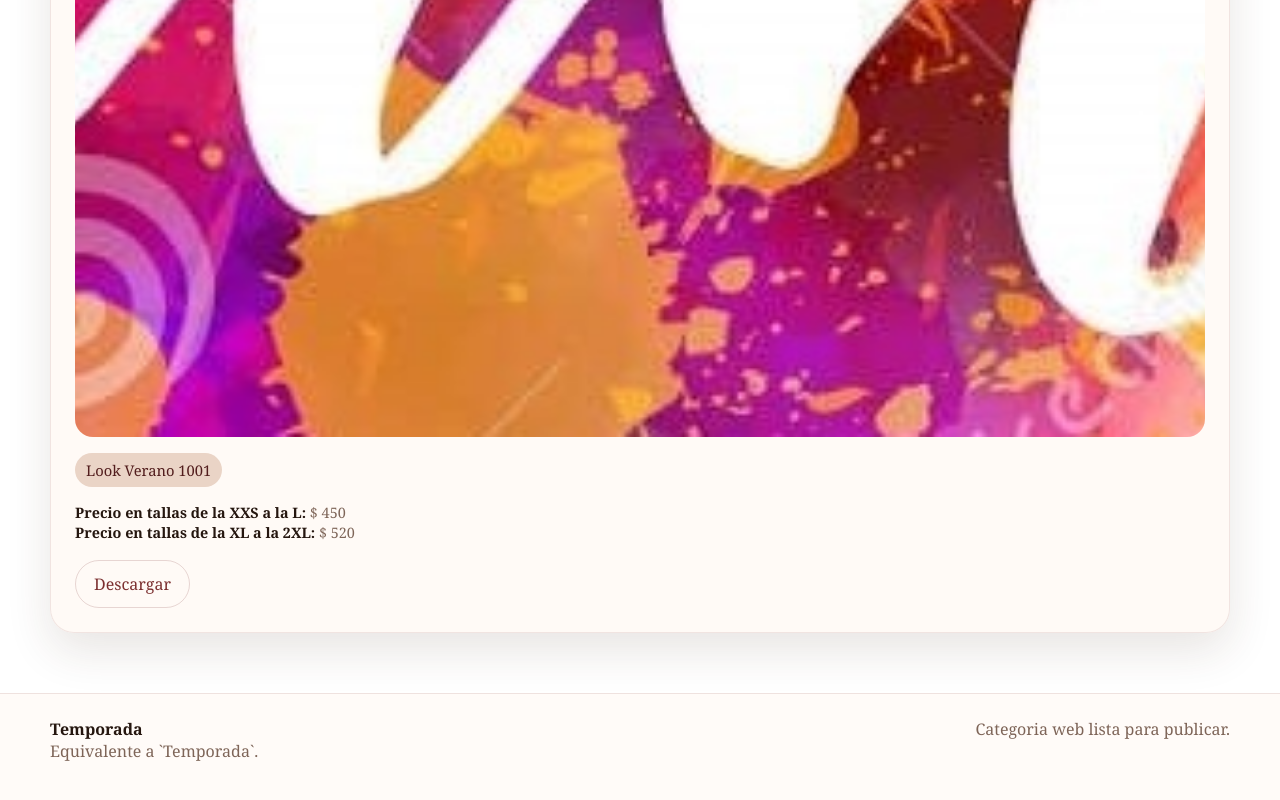
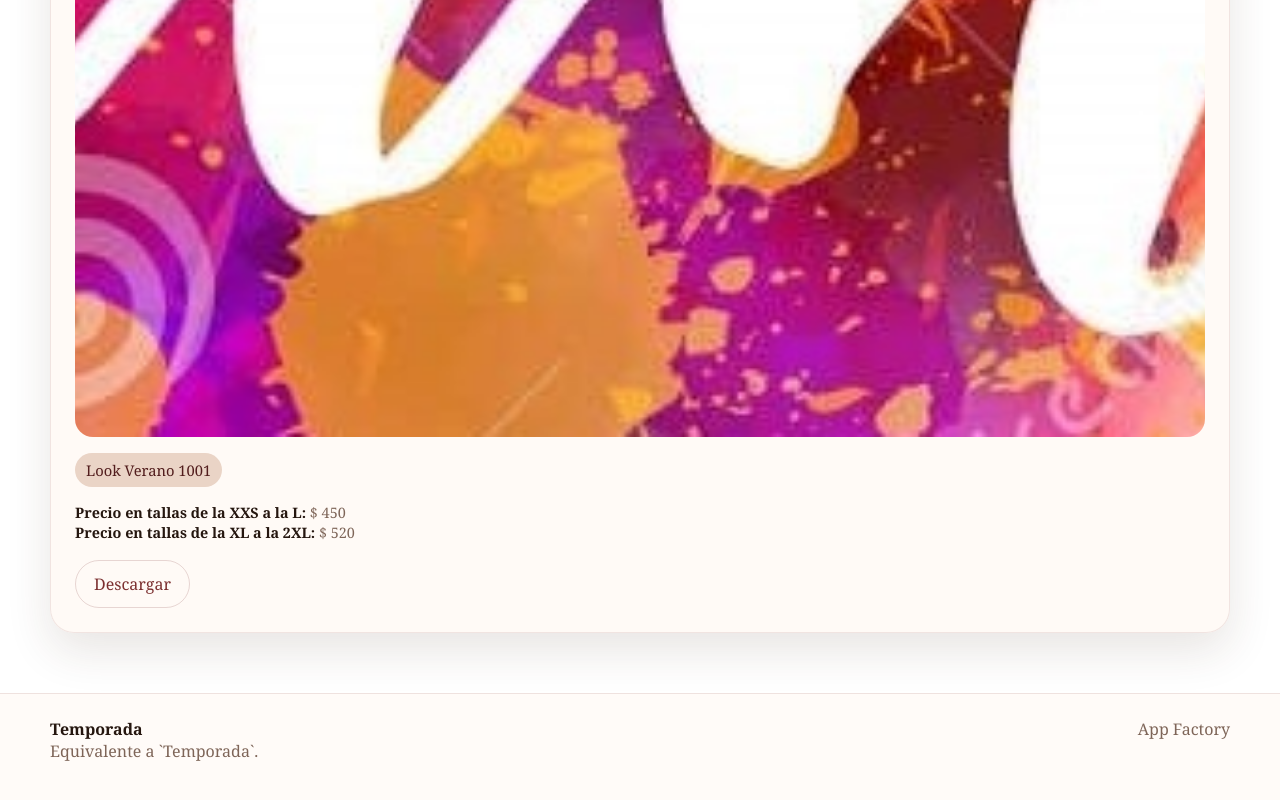
Before and after one commit to appFactory230889/CatlogoDistribuidoresCarols, a plain HTML site: page docs/temporada.html in a window 1280 px wide. Shown: the part 1256-2056 px from the top of the page. Drawn offline with Linux system fonts and the light colour scheme; no server answers.

Commit message:
Temporada

```diff
--- a/docs/temporada.html
+++ b/docs/temporada.html
@@ -3,13 +3,13 @@
 <head>
   <meta charset="utf-8">
   <meta name="viewport" content="width=device-width, initial-scale=1">
-  <title>Temporada de Verano | Catalogo Carol's</title>
+  <title>Diseños Nuevos para Junio | Catalogo Carol's</title>
   <link rel="stylesheet" href="assets/css/styles.css">
 </head>
 <body class="shell" data-page="categoria" data-category="Verano">
   <header class="site-header"><div class="header-inner"><a class="brand" href="index.html"><img class="brand-logo" src="assets/img/iconosf.png" alt="Logo Carol's"><div class="brand-copy"><span>Distribuidora Carol's</span><strong>Temporada de Verano</strong></div></a><nav class="top-nav"><a data-nav="inicio" href="index.html">Inicio</a><a data-nav="busqueda" href="busqueda-general.html">Busqueda</a></nav></div></header>
   <main class="content"><section class="form-card"><div class="field"><label for="search">Buscar dentro de la categoria</label><input id="search" class="search-input" data-search type="search" placeholder="Buscar por codigo o nombre"></div></section><section class="catalog-grid" data-catalog-grid></section></main>
-  <footer class="site-footer"><div class="site-footer-inner"><div><strong>Temporada</strong><br>Equivalente a `Temporada`.</div><div>Categoria web lista para publicar.</div></div></footer>
+  <footer class="site-footer"><div class="site-footer-inner"><div><strong>Temporada</strong><br>Equivalente a `Temporada`.</div><div>App Factory</div></div></footer>
   <script src="assets/js/catalog-data.js"></script><script src="assets/js/app.js"></script>
 </body>
 </html>
```
